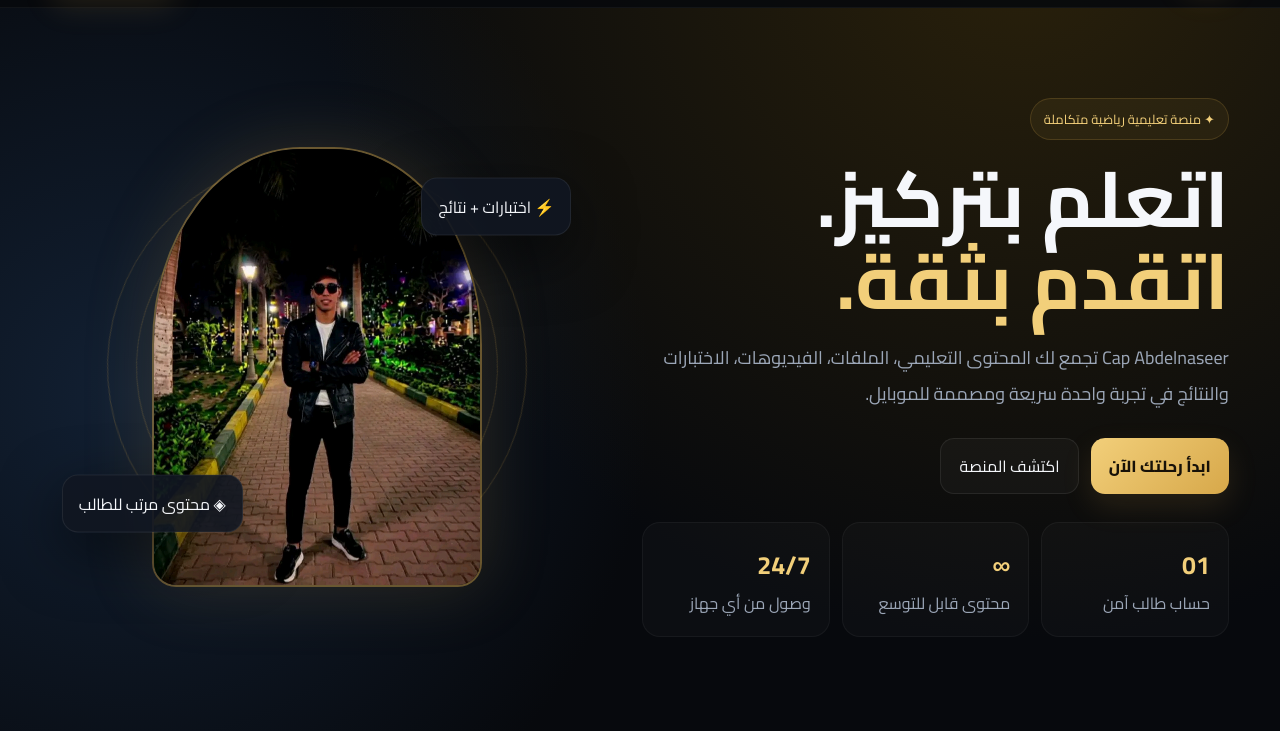
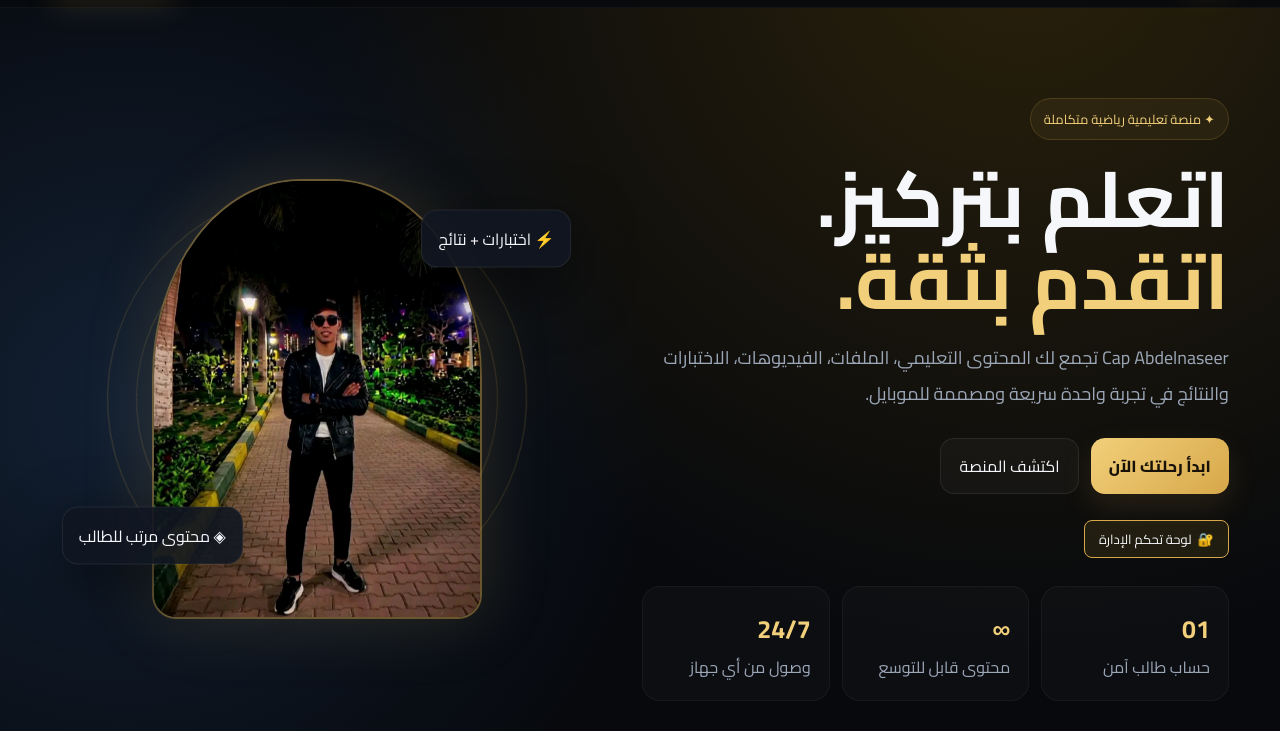
Before and after one commit to abdelnaseertalatbinmouslim-commits/Cap-Abdelnasser444, a website with bundled scripts: page index.html in a window 1280 px wide. Shown: the part 69-800 px from the top of the page. Built offline with nearby package versions, Linux system fonts and the light colour scheme.

Commit message:
Add admin login button to index.html
Added admin login button to the hero section.

```diff
--- a/index.html
+++ b/index.html
@@ -1,6 +1,15 @@
 <!doctype html><html lang="ar" dir="rtl"><head><meta charset="utf-8"><meta name="viewport" content="width=device-width,initial-scale=1"><meta name="theme-color" content="#07090d"><title>Cap Abdelnaseer | المنصة التعليمية</title><link rel="manifest" href="manifest.json"><link rel="stylesheet" href="style.css"></head><body>
 <header class="topbar"><div class="container nav"><a class="brand" href="index.html"><span class="brand-mark">CA</span><span>Cap Abdelnaseer</span></a><nav class="navlinks"><a href="#features">المميزات</a><a href="#program">المناهج</a><a href="#support">الدعم</a></nav><div class="actions"><a class="btn" href="login.html">دخول</a><a class="btn gold" href="register.html">إنشاء حساب</a></div></div></header>
-<main><section class="hero"><div class="container hero-grid"><div><span class="eyebrow">✦ منصة تعليمية رياضية متكاملة</span><h1>اتعلم بتركيز.<br><span>اتقدم بثقة.</span></h1><p class="lead">Cap Abdelnaseer تجمع لك المحتوى التعليمي، الملفات، الفيديوهات، الاختبارات والنتائج في تجربة واحدة سريعة ومصممة للموبايل.</p><div class="hero-actions"><a class="btn gold" href="register.html">ابدأ رحلتك الآن</a><a class="btn" href="#features">اكتشف المنصة</a></div><div class="stats"><div class="stat"><b>01</b><span class="muted">حساب طالب آمن</span></div><div class="stat"><b>∞</b><span class="muted">محتوى قابل للتوسع</span></div><div class="stat"><b>24/7</b><span class="muted">وصول من أي جهاز</span></div></div></div><div class="portrait-wrap"><div class="orbit"></div><div class="portrait"><img src="1783950091830.jpg" alt="Cap Abdelnaseer" onerror="this.style.opacity='0'"/></div><div class="float one">⚡ اختبارات + نتائج</div><div class="float two">◈ محتوى مرتب للطالب</div></div></div></section>
+<main><section class="hero"><div class="container hero-grid"><div><span class="eyebrow">✦ منصة تعليمية رياضية متكاملة</span><h1>اتعلم بتركيز.<br><span>اتقدم بثقة.</span></h1><p class="lead">Cap Abdelnaseer تجمع لك المحتوى التعليمي، الملفات، الفيديوهات، الاختبارات والنتائج في تجربة واحدة سريعة ومصممة للموبايل.</p><div class="hero-actions"><a class="btn gold" href="register.html">ابدأ رحلتك الآن</a><a class="btn" href="#features">اكتشف المنصة</a></div>
+
+<!-- زر دخول لوحة التحكم المضاف حديثاً -->
+<div style="margin-top: 15px;">
+    <a class="btn" href="admin-login.html" style="background: rgba(212, 175, 55, 0.1); border: 1px solid var(--gold, #d4af37); color: inherit; font-size: 13px; padding: 6px 14px; border-radius: 8px; text-decoration: none; display: inline-flex; align-items: center; gap: 6px;">
+        <span>🔐</span> لوحة تحكم الإدارة
+    </a>
+</div>
+
+<div class="stats"><div class="stat"><b>01</b><span class="muted">حساب طالب آمن</span></div><div class="stat"><b>∞</b><span class="muted">محتوى قابل للتوسع</span></div><div class="stat"><b>24/7</b><span class="muted">وصول من أي جهاز</span></div></div></div><div class="portrait-wrap"><div class="orbit"></div><div class="portrait"><img src="1783950091830.jpg" alt="Cap Abdelnaseer" onerror="this.style.opacity='0'"/></div><div class="float one">⚡ اختبارات + نتائج</div><div class="float two">◈ محتوى مرتب للطالب</div></div></div></section>
 <section id="features" class="section"><div class="container"><div class="section-head"><div><h2>كل اللي تحتاجه في مكان واحد</h2><p>واجهة واضحة، سريعة، ومبنية حول تجربة الطالب.</p></div></div><div class="grid"><article class="card"><div class="icon">◈</div><h3>محتوى منظم</h3><p class="muted">مواد وملفات وفيديوهات مصنفة حسب المادة والترم والصف.</p></article><article class="card"><div class="icon">✓</div><h3>اختبارات ذكية</h3><p class="muted">اختبارات بزمن وأسئلة متعددة الاختيارات وتسجيل للمحاولات.</p></article><article class="card"><div class="icon">↗</div><h3>نتائج واضحة</h3><p class="muted">تابع النتائج والحالات والتاريخ بدون اختلاق أي بيانات.</p></article></div></div></section>
 <section id="program" class="section"><div class="container"><div class="section-head"><div><h2>المنهج</h2><p>يُقرأ من Firebase، ومع غياب البيانات يظهر المنهج الافتراضي فقط.</p></div></div><div class="grid"><article class="card"><span class="tag gold">Term 1</span><h3>Anatomy · Physiology · English</h3><p class="muted">Fencing مدفوع · Sport Anatomy · Communication</p></article><article class="card"><span class="tag gold">Term 2</span><h3>Movement</h3><p class="muted">Training مدفوع · Psychology مدفوع</p></article><article class="card"><span class="tag">Term 3 / 4</span><h3>قابل للإضافة من الإدارة</h3><p class="muted">لا يتم اختراع مواد غير موجودة.</p></article></div></div></section>
 <section id="support" class="section"><div class="container"><div class="section-head"><div><h2>الدعم</h2><p>تواصل مباشر أو افتح تذكرة من حسابك.</p></div></div><div class="support-grid"><a class="support-card" href="https://wa.me/201098227150" target="_blank"><div class="icon" style="margin:auto">◉</div><h3>WhatsApp</h3><p class="muted">تواصل مع الدعم</p></a><a class="support-card" href="https://t.me/CapAbdo1" target="_blank"><div class="icon" style="margin:auto">➤</div><h3>Telegram</h3><p class="muted">@CapAbdo1</p></a><a class="support-card" href="https://www.facebook.com/cap.abdelnaseer.talat" target="_blank"><div class="icon" style="margin:auto">f</div><h3>Facebook</h3><p class="muted">صفحة المنصة</p></a></div></div></section></main><footer class="footer"><div class="container">© Cap Abdelnaseer — المنصة التعليمية</div></footer><script type="module" src="index.js"></script></body></html>
```
